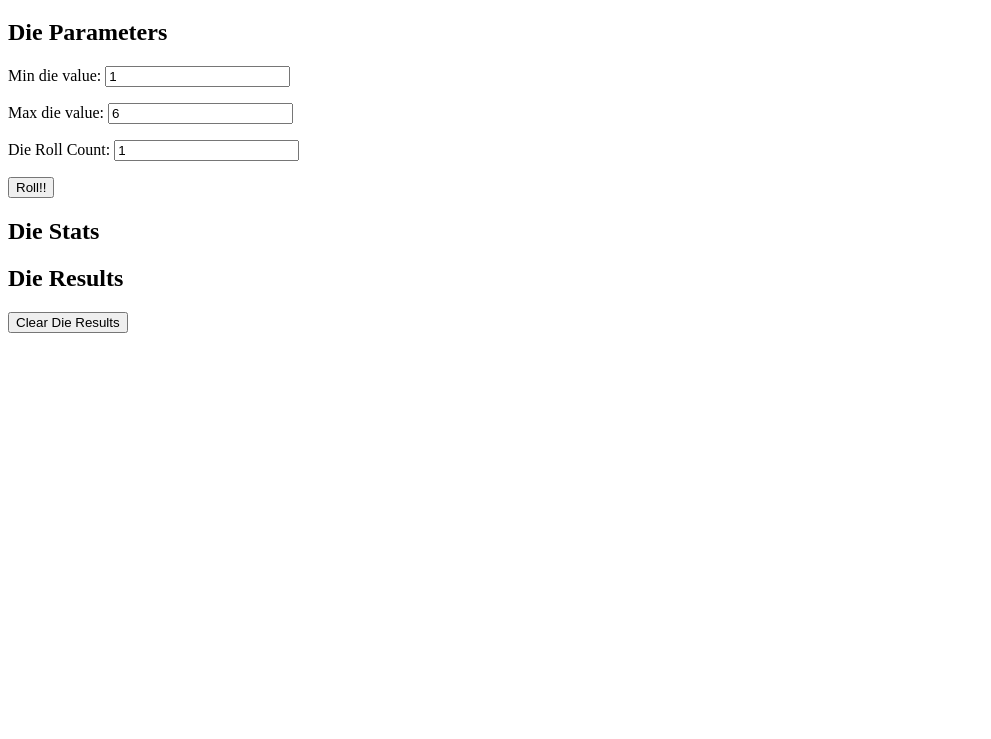
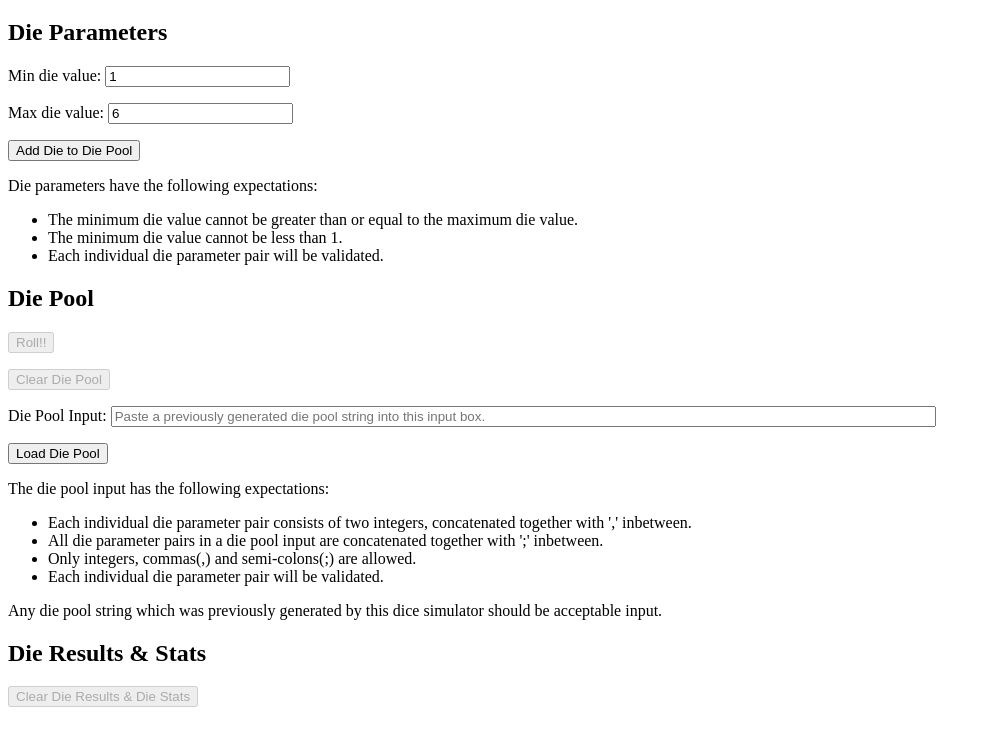
Before and after one commit to CoconutTank/coconuttank.github.io, a plain HTML site: page index.html in a window 1280 px wide. Shown: the part 61-800 px from the top of the page, without its empty margins (0-991 px from the left). Drawn offline with Linux system fonts and the light colour scheme.

Commit message:
Update index.html

```diff
--- a/index.html
+++ b/index.html
@@ -6,21 +6,47 @@
   <h1>Dice Simulator</h1>
   <h2>Die Parameters</h2>
   <p>
-	Min die value: <input id="min_die_value" type="number" value="1"></input>
+	Min die value: <input id="min_die_value" type="number" value="1" placeholder="The minimum value that this die can roll" title="The minimum value that this die can roll"></input>
   </p>
   <p>
-	Max die value: <input id="max_die_value" type="number" value="6"></input>
+	Max die value: <input id="max_die_value" type="number" value="6" placeholder="The maximum value that this die can roll" title="The maximum value that this die can roll"></input>
+  </p>
+  <button id="add_die_button">Add Die to Die Pool</button>
+  <p>
+   Die parameters have the following expectations:
+	<ul>
+	  <li>The minimum die value cannot be greater than or equal to the maximum die value.</li>
+	  <li>The minimum die value cannot be less than 1.</li>
+	  <li>Each individual die parameter pair will be validated.</li>
+	</ul>
+  </p>
+  <h2>Die Pool</h2>
+  <div id="die_pool"></div>
+  <p>
+	<button id="roll_die_pool_button" disabled=true>Roll!!</button>
   </p>
   <p>
-	Die Roll Count: <input id="die_roll_count" type="number" value="1"></input>
+    <button id="clear_die_pool_button" disabled=true>Clear Die Pool</button>
   </p>
   <p>
-	<button id="die_roll_button">Roll!!</button>
+	Die Pool Input: <input id="die_pool_input" value="" size="100" placeholder="Paste a previously generated die pool string into this input box."></input>
   </p>
-  <h2>Die Stats</h2>
+  <p>
+    <button id="load_die_pool_button">Load Die Pool</button>
+  </p>
+  <p>
+    The die pool input has the following expectations:
+	<ul>
+	  <li>Each individual die parameter pair consists of two integers, concatenated together with ',' inbetween.</li>
+	  <li>All die parameter pairs in a die pool input are concatenated together with ';' inbetween.</li>
+	  <li>Only integers, commas(,) and semi-colons(;) are allowed.</li>
+	  <li>Each individual die parameter pair will be validated.</li>
+	</ul>
+	Any die pool string which was previously generated by this dice simulator should be acceptable input.
+  </p>
+  <h2>Die Results & Stats</h2>
+  <button id="clear_printed_results" disabled=true>Clear Die Results & Die Stats</button>
   <p id="die_stats"></p>
-  <h2>Die Results</h2>
-  <button id="clear_printed_results">Clear Die Results</button>
   <p id="printed_die_results"></p>
 </body>
 </html>
```
